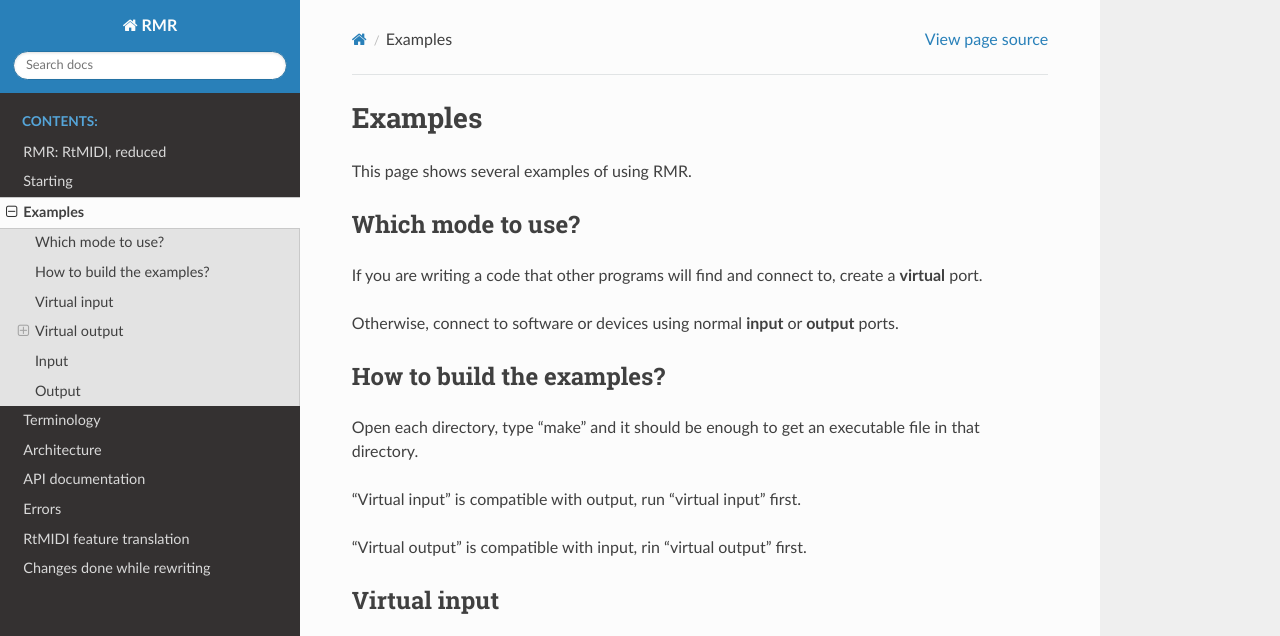
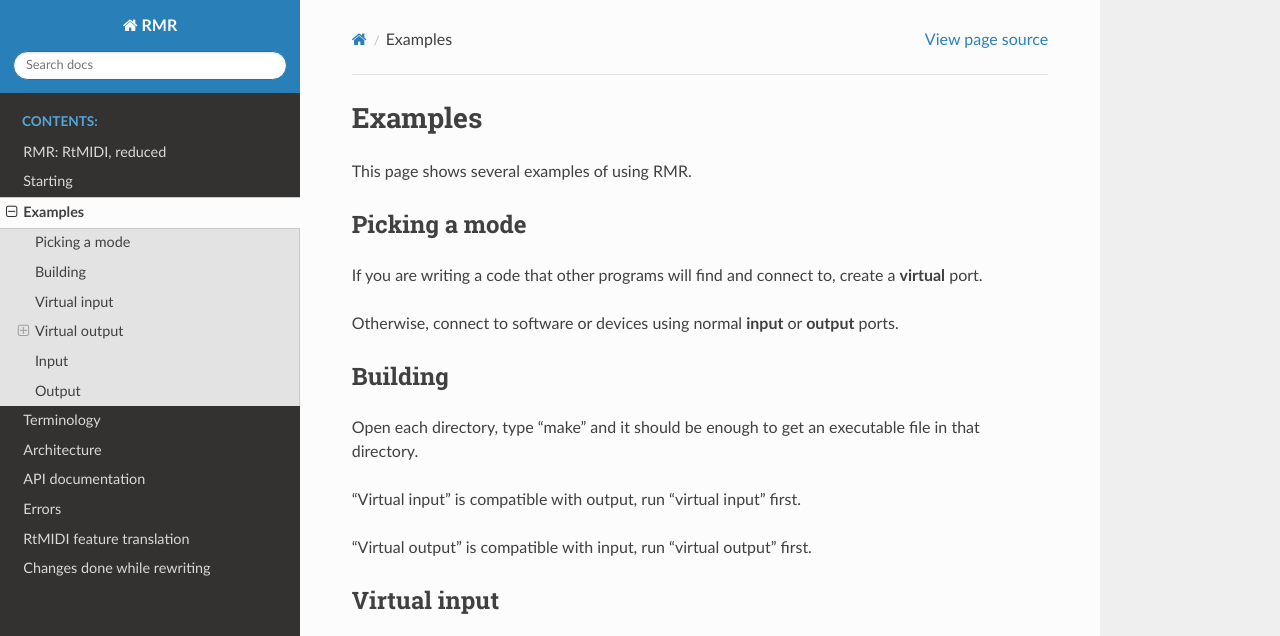
Before and after one commit to 6r1d/rmr, a Sphinx documentation site: the page built from doc/examples.rst, in a window 1280 px wide and 900 px high, cut to the strip 0-636 px from the top of the window. Built offline with Sphinx 7.4.7 and the Read the Docs theme 2.0.0, drawn with Linux system fonts in a browser that asks for light colours.

Commit message:
Closes #4

```diff
--- a/doc/examples.rst
+++ b/doc/examples.rst
@@ -3,21 +3,21 @@ Examples
 
 This page shows several examples of using RMR.
 
-Which mode to use?
-------------------
+Picking a mode
+--------------
 
 If you are writing a code that other programs will find and connect to, create a **virtual** port.
 
 Otherwise, connect to software or devices using normal **input** or **output** ports.
 
-How to build the examples?
---------------------------
+Building
+--------
 
 Open each directory, type "make" and it should be enough to get an executable file in that directory.
 
 "Virtual input" is compatible with output, run "virtual input" first.
 
-"Virtual output" is compatible with input, rin "virtual output" first.
+"Virtual output" is compatible with input, run "virtual output" first.
 
 
 Virtual input
```
Also changed, not shown: 1 other file.
